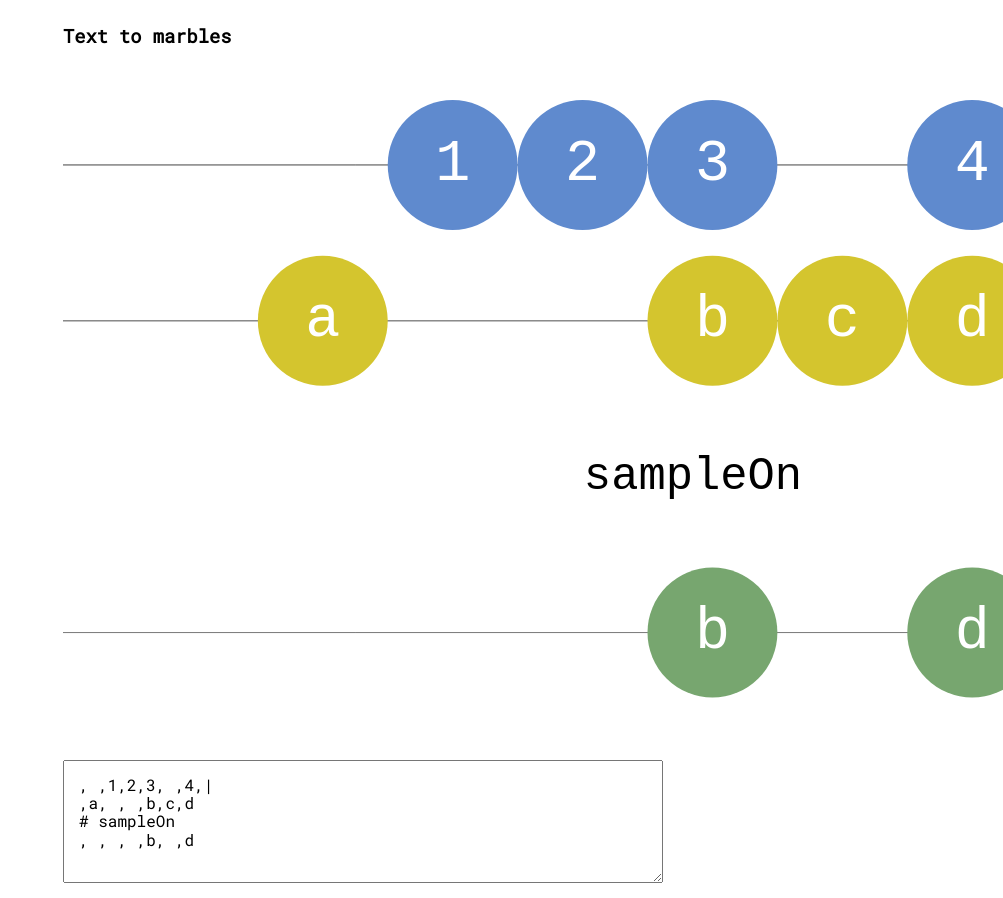
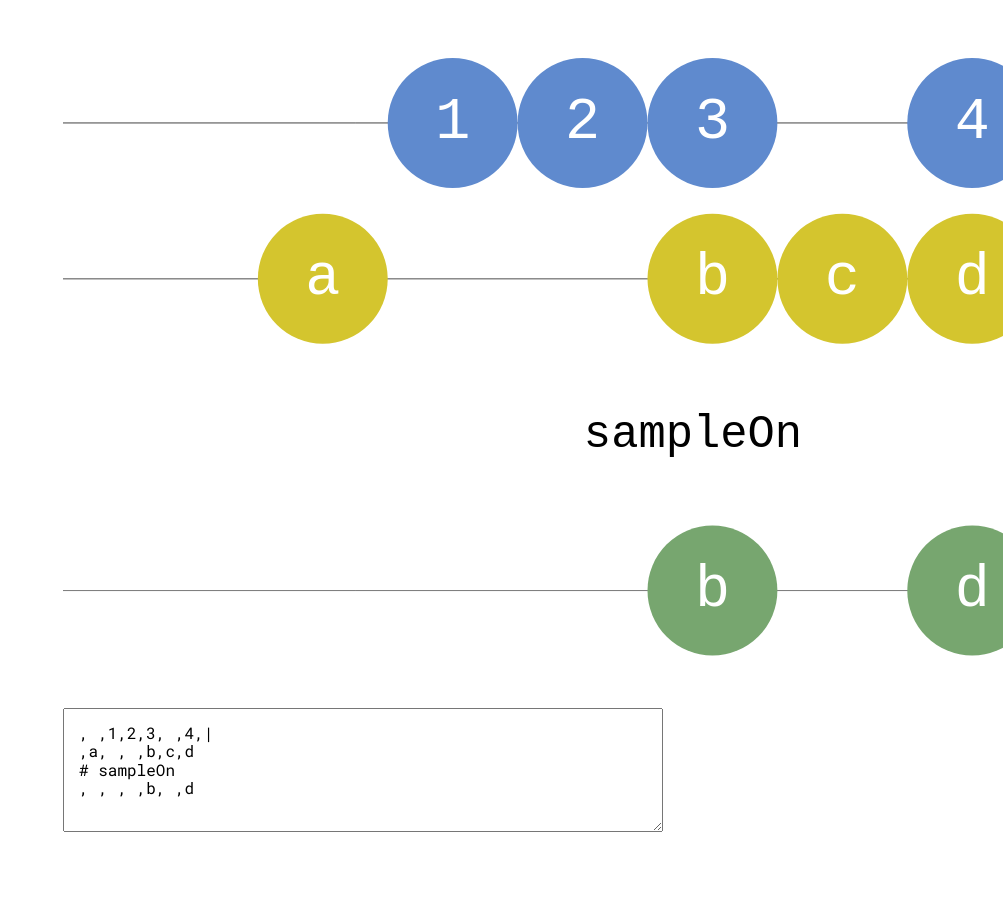
Before and after one commit to yutakahoulette-zz/text-to-marbles, a website with bundled scripts: page demo/index.html in a window 1280 px wide. Shown: the top 898 px of the page, without its empty margins (277-1280 px from the left). After the commit the page ends 847 px from the top, so only its background shows below. Built offline with nearby package versions, Linux system fonts and the light colour scheme.

Commit message:
Update styles

```diff
--- a/demo/index.css
+++ b/demo/index.css
@@ -12,16 +12,15 @@ body {
 
 main {
   max-width: 600px;
-  margin: 10px auto 0 auto;
+  margin: 0 auto;
 }
 
 figure {
-  margin: 40px 0 50px 0;
+  margin: 30px 0 40px 0;
 }
 
 textarea {
   padding: 15px;
   resize: vertical;
   width: 100%;
-  font-size: 16px;
 }
--- a/demo/index.html
+++ b/demo/index.html
@@ -1,13 +1,12 @@
 <html>
   <head>
     <meta charset="utf-8">
-    <title>Text to marbles demo</title>
+    <title>Text to marbles</title>
     <link rel="stylesheet" type="text/css" href="index.css">
     <meta name="viewport" content="width=device-width, initial-scale=1">
   </head>
   <body>
     <main>
-      <h3>Text to marbles</h3>
       <figure></figure>
       <textarea rows='5'>
 , ,1,2,3, ,4,|
```
